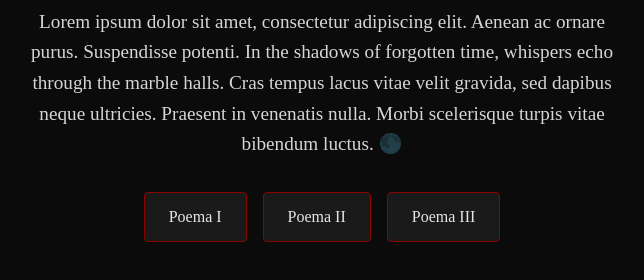
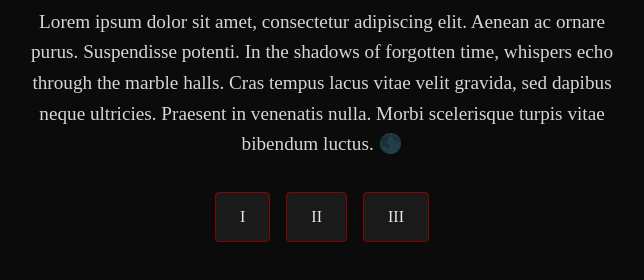
Before and after one commit to lasletrasnegras/profecia, a plain HTML site: page index.html in a window 1280 px wide. Shown: the part 322-602 px from the top of the page, without its empty margins (318-962 px from the left). Drawn offline with Linux system fonts and the light colour scheme; a web font is replaced by a local one.

Commit message:
Update index.html

```diff
--- a/index.html
+++ b/index.html
@@ -91,9 +91,9 @@
   </p>
 
   <div class="button-group">
-    <a href="poemas/po1.html" class="button">Poema I</a>
-    <a href="poemas/po2.html" class="button">Poema II</a>
-    <a href="poemas/po3.html" class="button">Poema III</a>
+    <a href="poemas/po1.html" class="button">I</a>
+    <a href="poemas/po2.html" class="button">II</a>
+    <a href="poemas/po3.html" class="button">III</a>
   </div>
 </body>
 </html>
```
